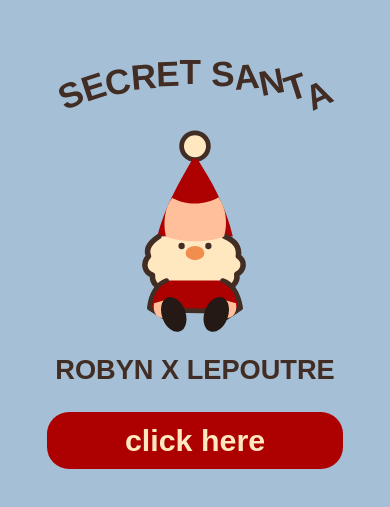
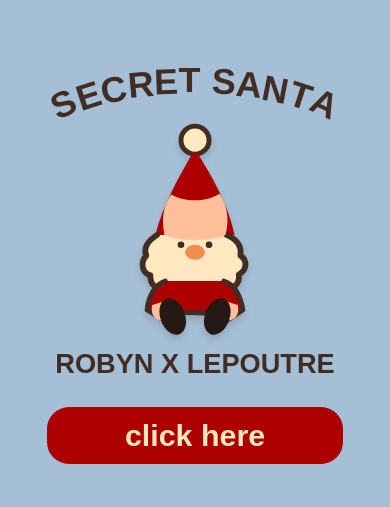
Before and after one commit to alepoutre07/secret-santa, a plain HTML site: page index.html in a window 390 px wide. Shown: the part 157-664 px from the top of the page. Drawn offline with Linux system fonts and the light colour scheme.

Commit message:
Refine Secret Santa title arc and Santa illustrations styling for mockups.

```diff
--- a/index.html
+++ b/index.html
@@ -7,6 +7,7 @@
     <meta name="description" content="Le Secret Santa de la famille." />
     <title>Secret Santa familial</title>
     <link rel="stylesheet" href="./styles.css" />
+    <link rel="stylesheet" href="./mockup-refinements.css" />
   </head>
   <body>
     <main id="app" class="app">
--- /dev/null
+++ b/mockup-refinements.css
@@ -0,0 +1,79 @@
+/* Finitions de la première page et des petits Pères Noël, en complément des styles de base. */
+.home-content {
+  width: min(100%, 820px);
+}
+
+.arc-title {
+  width: min(100%, 790px);
+  min-height: 1.5em;
+  margin-bottom: 0;
+  font-size: clamp(2.6rem, 8.1vw, 5.2rem);
+  letter-spacing: 0.015em;
+  line-height: 1;
+}
+
+/* Les lettres suivent une courbe régulière, avec une inclinaison qui s'inverse
+   de part et d'autre du sommet de l'arc. */
+.arc-title span:nth-child(1) { transform: translateY(28px) rotate(-30deg); }
+.arc-title span:nth-child(2) { transform: translateY(12px) rotate(-22deg); }
+.arc-title span:nth-child(3) { transform: translateY(0) rotate(-14deg); }
+.arc-title span:nth-child(4) { transform: translateY(-10px) rotate(-8deg); }
+.arc-title span:nth-child(5) { transform: translateY(-16px) rotate(-3deg); }
+.arc-title span:nth-child(6),
+.arc-title span:nth-child(7) { transform: translateY(-20px); }
+.arc-title span:nth-child(8) { transform: translateY(-16px) rotate(3deg); }
+.arc-title span:nth-child(9) { transform: translateY(-10px) rotate(8deg); }
+.arc-title span:nth-child(10) { transform: translateY(0) rotate(14deg); }
+.arc-title span:nth-child(11) { transform: translateY(12px) rotate(22deg); }
+.arc-title span:nth-child(12) { transform: translateY(28px) rotate(30deg); }
+
+.santa {
+  filter: drop-shadow(0 5px 3px rgba(66, 45, 36, 0.16));
+}
+
+.home-santa {
+  width: 154px;
+  height: 254px;
+  margin-top: 3px;
+  margin-bottom: 12px;
+}
+
+.side-santa {
+  width: 112px;
+  height: 224px;
+}
+
+.reveal-santa {
+  width: 154px;
+  height: 245px;
+}
+
+@media (max-width: 760px) {
+  .home-content { width: 100%; }
+  .arc-title {
+    width: 100%;
+    min-height: 1.35em;
+    margin-bottom: 3px;
+    font-size: clamp(2rem, 9.2vw, 3.7rem);
+  }
+  .arc-title span:nth-child(1) { transform: translateY(14px) rotate(-25deg); }
+  .arc-title span:nth-child(2) { transform: translateY(6px) rotate(-18deg); }
+  .arc-title span:nth-child(3) { transform: translateY(0) rotate(-11deg); }
+  .arc-title span:nth-child(4) { transform: translateY(-5px) rotate(-5deg); }
+  .arc-title span:nth-child(5) { transform: translateY(-8px) rotate(-2deg); }
+  .arc-title span:nth-child(6),
+  .arc-title span:nth-child(7) { transform: translateY(-10px); }
+  .arc-title span:nth-child(8) { transform: translateY(-8px) rotate(2deg); }
+  .arc-title span:nth-child(9) { transform: translateY(-5px) rotate(5deg); }
+  .arc-title span:nth-child(10) { transform: translateY(0) rotate(11deg); }
+  .arc-title span:nth-child(11) { transform: translateY(6px) rotate(18deg); }
+  .arc-title span:nth-child(12) { transform: translateY(14px) rotate(25deg); }
+  .home-santa {
+    width: 132px;
+    height: 220px;
+    margin-top: 0;
+    margin-bottom: 10px;
+  }
+  .side-santa { width: 56px; height: 118px; }
+  .reveal-santa { width: 140px; height: 230px; }
+}
```
